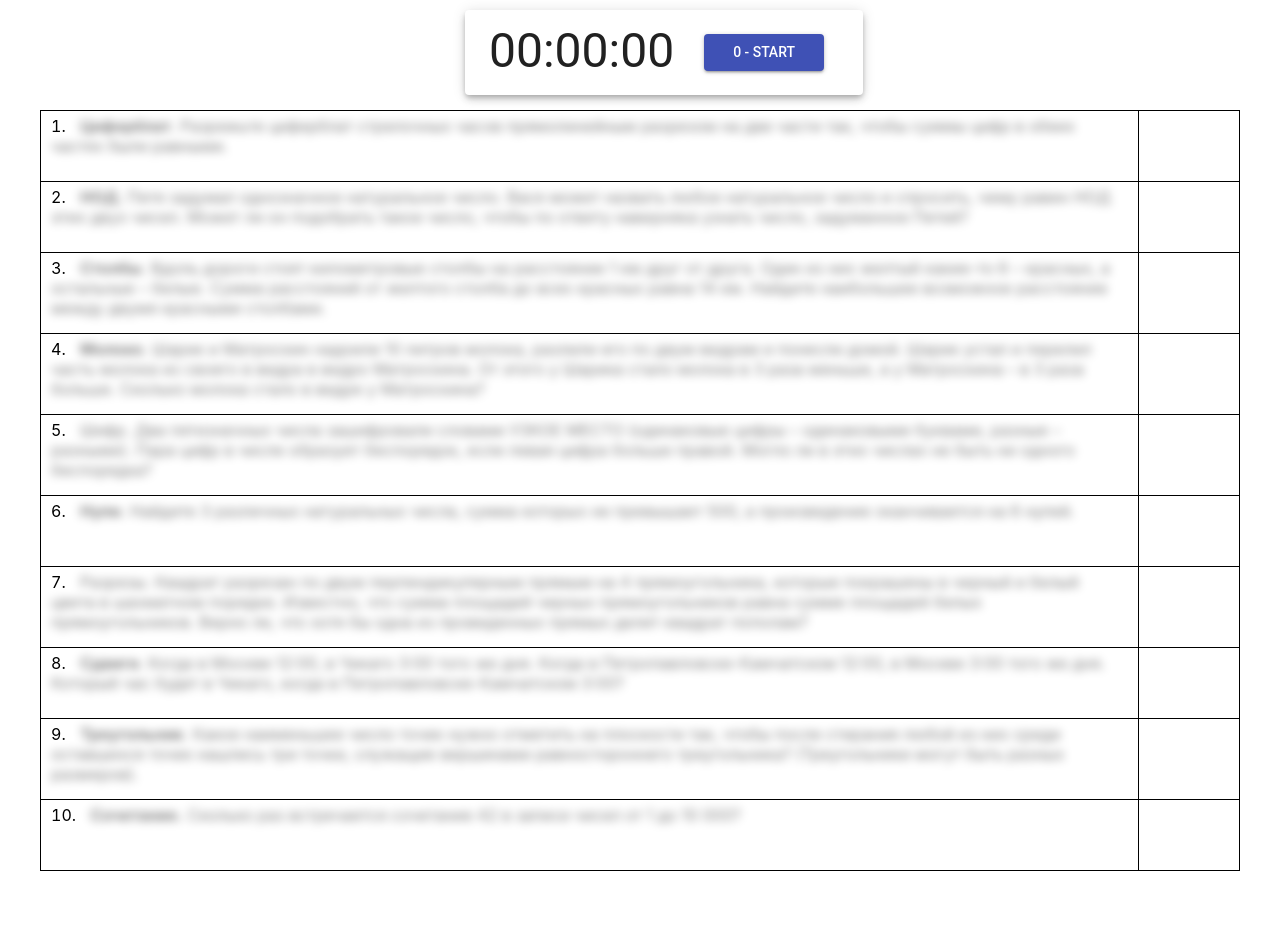
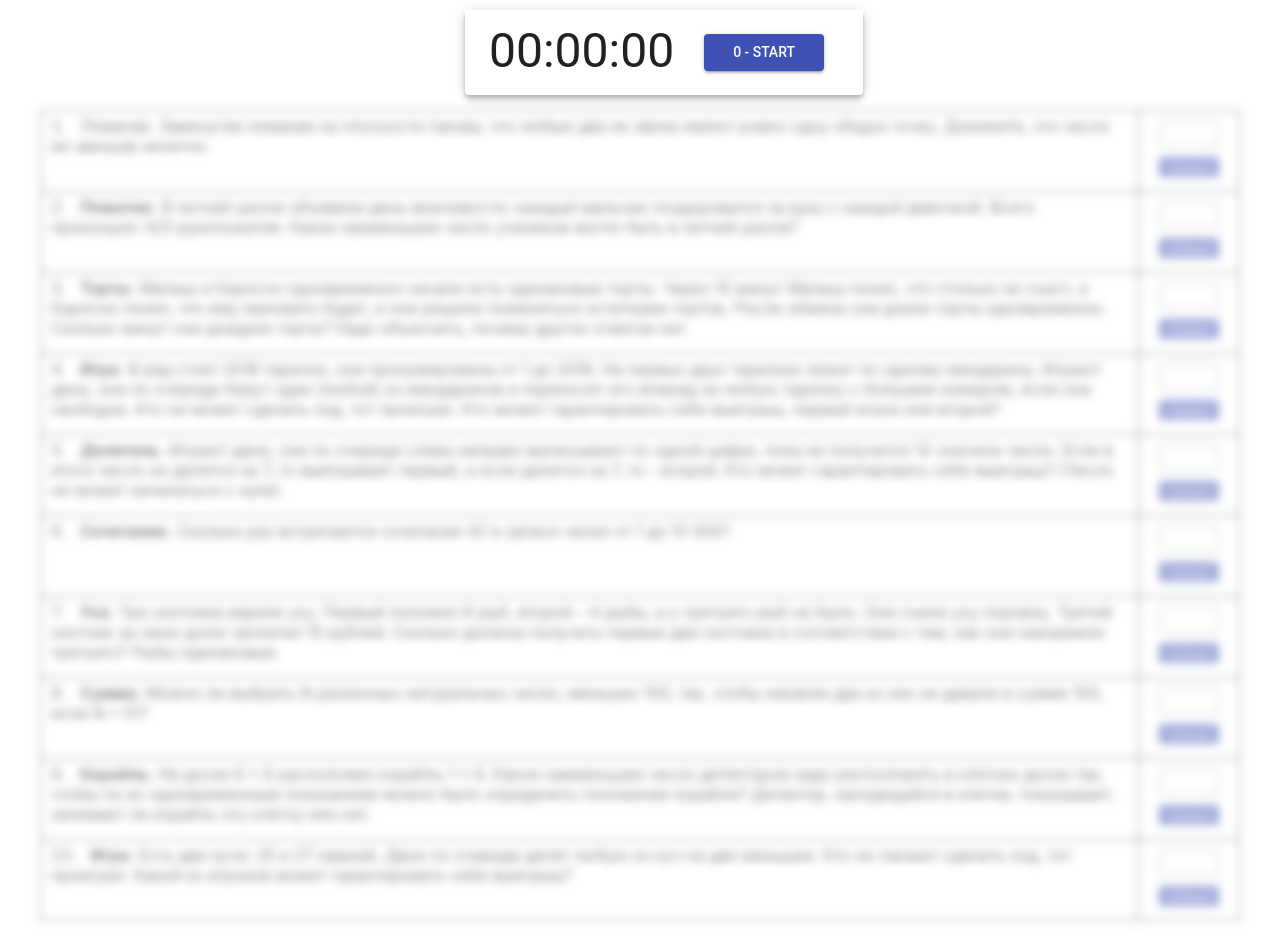
Before and after one commit to pofigizm/sch2, a React (Create React App) app: page / in a window 1280 px wide. Both pictures are taken after a click on the button "Новое". Before the commit the page ends 891 px from the top, so only its background shows below. Built offline with nearby package versions, Linux system fonts and the light colour scheme.

Commit message:
change flow

```diff
--- a/package.json
+++ b/package.json
@@ -1,6 +1,6 @@
 {
   "name": "sch2",
-  "version": "0.1.0",
+  "version": "0.2.0",
   "private": true,
   "dependencies": {
     "@material-ui/core": "3.9.3",
--- a/src/App.js
+++ b/src/App.js
@@ -24,16 +24,7 @@ const shuffle = arr => {
 const generate = tasks => {
   const all = Object.values(tasks)
 
-  const easy = all.filter(t => !t.hard && t.list > 5)
-  const hard = all.filter(t => t.hard && t.list < 12)
-  const extraHard = all.filter(t => t.hard && t.list > 11)
-
-  const res = []
-    .concat(shuffle(easy).slice(0, 1))
-    .concat(shuffle(hard).slice(0, 8))
-    .concat(shuffle(extraHard).slice(0, 1))
-
-  return shuffle(res)
+  return shuffle(all.filter(t => t.hard && !t.solved)).slice(0, 10)
 }
 
 class App extends React.PureComponent {
@@ -52,6 +43,7 @@ class App extends React.PureComponent {
           <Trial
             id={current.id}
             tasks={current.tasks}
+            onSolved={this.handleSolve}
             onFinish={this.handleFinish}
           />
         ) }
@@ -73,6 +65,29 @@ class App extends React.PureComponent {
     )
   }
 
+  handleSolve = (ix) => {
+    const { tasks, current } = this.state
+    const task = current.tasks[ix]
+    const curIds = current.tasks.map(t => t.id)
+    const nextTask = generate(tasks).filter(t => !curIds.includes(t.id))[0] || {}
+    const next = [ ...current.tasks ]
+    next[ix] = nextTask
+
+    this.setState({
+      tasks: {
+        ...tasks,
+        [task.id]: {
+          ...task,
+          solved: true,
+        },
+      },
+      current: {
+        ...current,
+        tasks: next,
+      },
+    })
+  }
+
   handleStart = () => {
     const tasks = generate(this.state.tasks)
     const id = Math.max(...(this.state.trials || [{ id: 0 }]).map(t => t.id)) + 1
@@ -87,7 +102,7 @@ class App extends React.PureComponent {
     })
   }
 
-  handleFinish = (id, data) => {
+  handleFinish = (data) => {
     const { current, trials } = this.state
     const trial = { ...current, ...data }
     this.setState({
--- a/src/Tasks.css
+++ b/src/Tasks.css
@@ -5,7 +5,7 @@
   border-bottom: none;
 }
 
-.tasks .blur {
+.tasks.blur {
   filter: blur(5px);
   opacity: 0.5;
 }
@@ -14,7 +14,7 @@
   list-style-position: inside;
   border-bottom: 1px solid black;
   padding: 5px 115px 15px 10px;
-  min-height: 50px;
+  min-height: 60px;
   position: relative;
 }
 
@@ -24,43 +24,6 @@
 
 .tasks > li > span > a {
   color: blue;
-}
-
-.tasks > li > .buttons {
-  position: absolute;
-  display: flex;
-  flex-direction: column;
-  top: 0;
-  bottom: 0;
-  right: 0;
-  width: 100px;
-  border-left: 1px solid black;
-}
-
-.tasks > li > .buttons > button {
-  margin: 10px 20px 0;
-  height: 20px;
-  background-color: lightgray;
-  color: white;
-  border: none;
-  border-radius: 3px;
-  cursor: pointer;
-}
-
-.tasks > li > .buttons > button.green {
-  background-color: green;
-}
-
-.tasks > li > .buttons > button.red {
-  background-color: red;
-}
-
-.tasks > li > .buttons > button.none {
-  background-color: #3f51b5;
-}
-
-.tasks > li > .buttons > button:focus {
-  outline: 0;
 }
 
 .tasks > li > .input {
@@ -78,3 +41,17 @@
   margin: 10px 20px 0;
   height: 20px;
 }
+
+.tasks > li > .input > button {
+  margin: 10px 20px 0;
+  height: 20px;
+  background-color: #3f51b5;
+  color: white;
+  border: none;
+  border-radius: 3px;
+  cursor: pointer;
+}
+
+.tasks > li > .input > button:focus {
+  outline: 0;
+}
--- a/src/Tasks.js
+++ b/src/Tasks.js
@@ -1,77 +1,32 @@
 import React from 'react'
 import './Tasks.css'
 
-const btnClass = (cur = null, ref) => {
-  if (cur === null) {
-    return 'none'
-  }
-
-  if (cur === ref) {
-    return ref ? 'green' : 'red'
-  }
-
-  return 'gray'
-}
-
-const contentClass = (stage, cur) => {
-  if ((stage === 0) || (stage === 2 && !cur) || (stage === 3 && cur)) {
-    return 'blur'
-  }
-
-  return ''
-}
-
 class Tasks extends React.PureComponent {
   render() {
-    const { stage, tasks, complexity } = this.props
+    const { stage, tasks } = this.props
+    const tasksClass = stage === 0 ? 'tasks blur' : 'tasks'
 
     return (
-      <ol className="tasks" >
+      <ol className={tasksClass} >
         { tasks
           .map(task => (
           <li key={task.id}>
-            <span
-              className={ contentClass(stage, complexity[task.id]) }
-              dangerouslySetInnerHTML={{ __html: task.content }}
-            />
-            { stage > 1 ? this.renderInput(task.id) : this.renderButtons(task.id) }
+            <span dangerouslySetInnerHTML={{ __html: task.content }} />
+            { this.renderInput(task.id) }
           </li>
         )) }
       </ol>
     )
   }
 
-  renderButtons(id) {
-    const { stage, complexity, onComplexity } = this.props
-    const current = complexity[id]
-
-    if (stage === 0) {
-      return (
-        <div className="buttons" />
-      )
-    }
-
-    return (
-      <div className="buttons">
-        <button className={ btnClass(current, true) } onClick={ () => onComplexity(id, true) }>Легко</button>
-        <button className={ btnClass(current, false) } onClick={ () => onComplexity(id, false) }>Сложно</button>
-      </div>
-    )
-  }
-
   renderInput(id) {
-    const { stage, complexity, answers, onAnswer } = this.props
+    const { answers, onSolved, onAnswer } = this.props
     const current = answers[id] || ''
-
-    if ((stage === 2 && !complexity[id]) || (stage === 3 && complexity[id])) {
-      return (
-        <div className="input" />
-      )
-    }
 
     return (
       <div className="input">
         <input value={ current } onChange={ (ev) => onAnswer(id, ev.target.value) } />
+        <button onClick={ () => onSolved(id) }>Solved</button>
       </div>
     )
   }
--- a/src/Trial.js
+++ b/src/Trial.js
@@ -8,9 +8,6 @@ class Try extends React.PureComponent {
     super(props)
 
     this.state = {
-      complexity: {},
-      timeComplexity: 0,
-
       answers: {},
       timeSimple: 0,
       timeHard: 0,
@@ -29,9 +26,8 @@ class Try extends React.PureComponent {
         <Tasks
           stage={this.state.stage}
           tasks={this.props.tasks}
-          complexity={this.state.complexity}
           answers={this.state.answers}
-          onComplexity={this.handleComplexity}
+          onSolved={this.handleSolved}
           onAnswer={this.handleAnswer}
         />
       </div>
@@ -51,14 +47,6 @@ class Try extends React.PureComponent {
     if (stage === 1) {
       this.setState({
         stage: 2,
-        timeComplexity: time,
-      })
-      return
-    }
-
-    if (stage === 2) {
-      this.setState({
-        stage: 3,
         timeSimple: time,
       })
       return
@@ -67,20 +55,18 @@ class Try extends React.PureComponent {
     this.setState({
       timeHard: time,
     }, () => {
-      this.props.onFinish(this.props.id, {
+      this.props.onFinish({
         id: this.props.id,
         ...this.state
       })
     })
   }
 
-  handleComplexity = (id, value) => {
-    this.setState({
-      complexity: {
-        ...this.state.complexity,
-        [id]: value,
-      }
-    })
+  handleSolved = (id) => {
+    const { tasks, onSolved } = this.props
+    const ix = tasks.findIndex(t => t.id === id)
+
+    onSolved(ix)
   }
 
   handleAnswer = (id, value) => {
```
Also changed, not shown: 1 other file (tests, documents, lock files or other folders).
